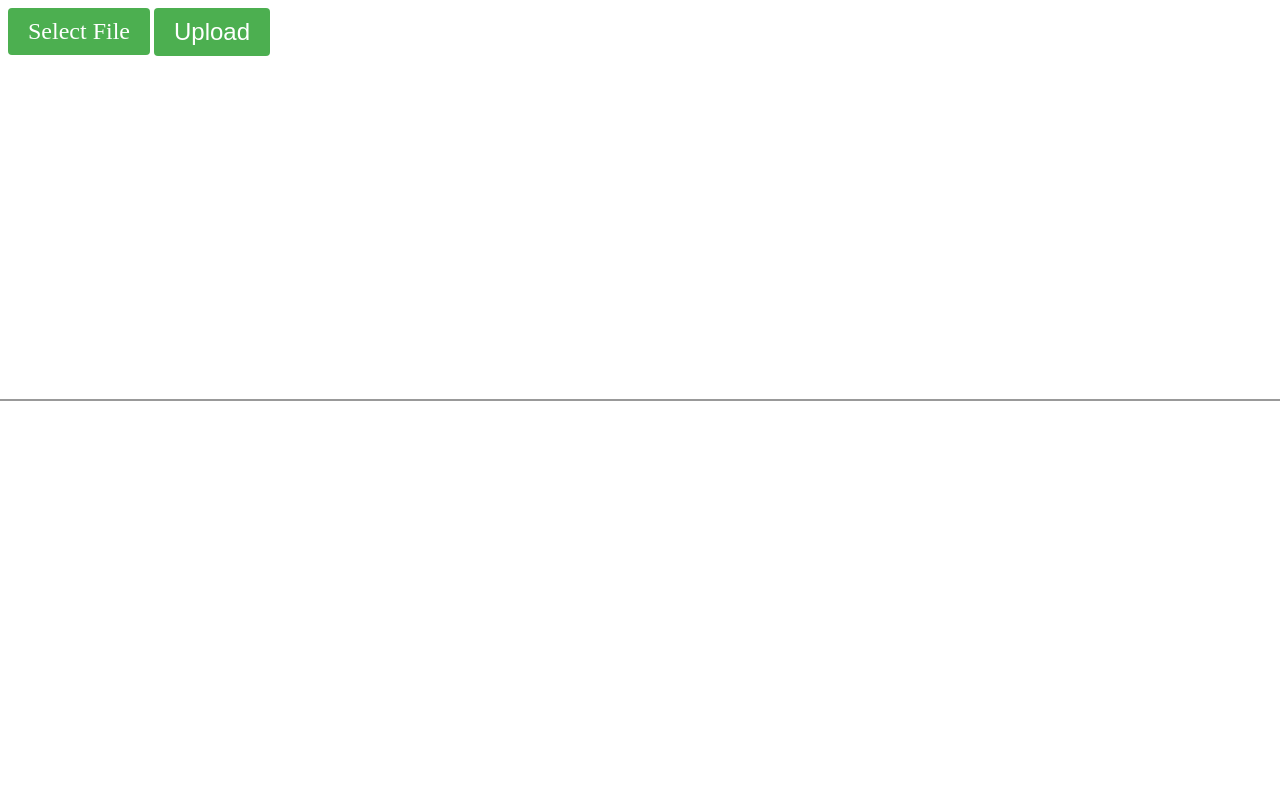
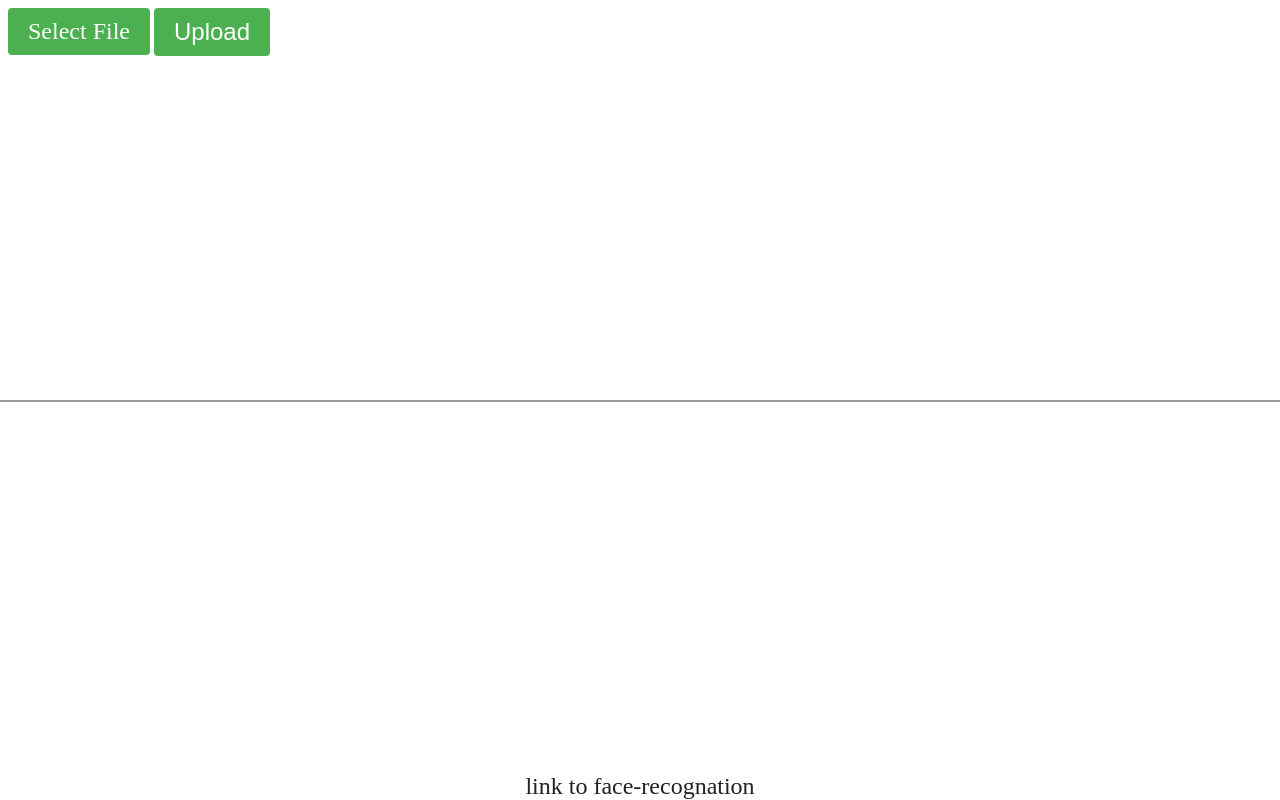
Before and after one commit to poravoz/sharefleet, a website: page src/front-end/index.html in a window 1280 px wide. Drawn offline with Linux system fonts and the light colour scheme.

Commit message:
frontend

```diff
--- a/src/front-end/assets/css/style.css
+++ b/src/front-end/assets/css/style.css
@@ -8,7 +8,6 @@ body:before {
   height: 2px;
   background-color: #999999;
   z-index: 9999;
-  transform: translateY(-50%);
 }
 
 .uploadButton {
@@ -51,6 +50,7 @@ body:before {
   border-radius: 4px;
   cursor: pointer;
   transform: translateX(-170%);
+  margin-top: -280px;
 }
 
 .deleteButton:hover {
@@ -68,3 +68,18 @@ body:before {
   margin-left: auto;
   margin-right: auto;
 }
+
+
+.link_to_2 {
+  color: #222;
+  text-decoration: none;
+  font-size: 24px;
+  position: fixed;
+  bottom: 0;
+  left: 50%;
+  transform: translateX(-50%);
+}
+
+.link_to_2 :hover {
+    opacity: 0.5;
+}
--- a/src/front-end/index.html
+++ b/src/front-end/index.html
@@ -15,6 +15,8 @@
 
     <div class="imageContainer" id="imageContainer"></div>
 
+    <a class="link_to_2" href="face-recognation.html"> link to face-recognation </a>
+
     <script src="assets/js/script.js"></script>
 </body>
 </html>
```
Also changed, not shown: src/front-end/face-recognation.html (added, +12 -0 lines).
